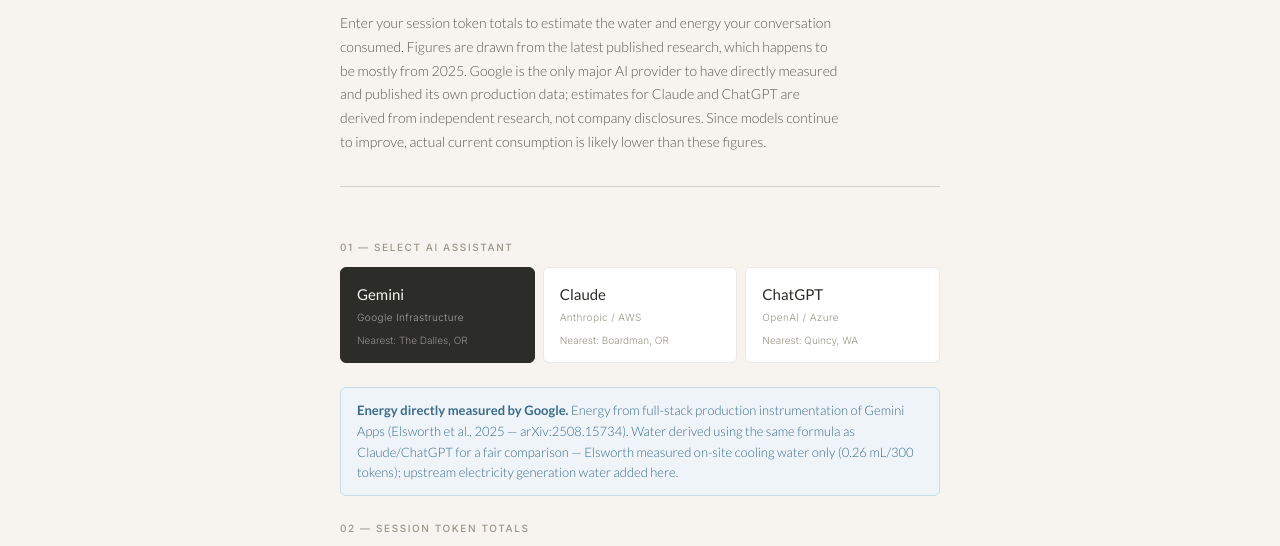
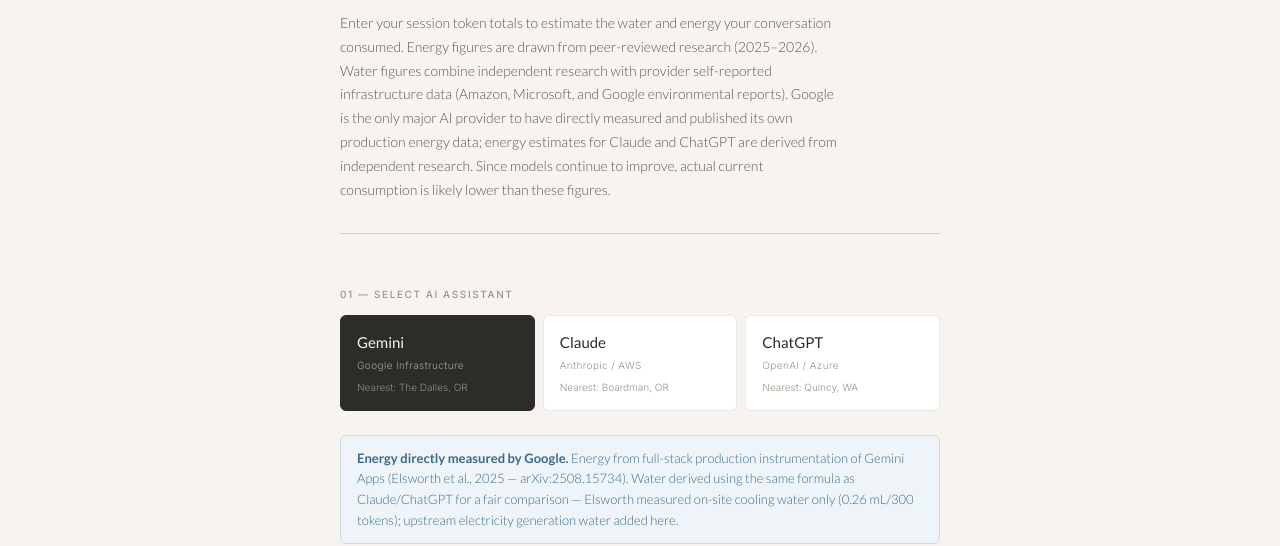
Before and after one commit to lkaneda/ai-consumption-calc, a plain HTML site: page index.html in a window 1280 px wide. Shown: the part 190-736 px from the top of the page. Drawn offline with Linux system fonts and the light colour scheme.

Commit message:
Update intro text.

```diff
--- a/index.html
+++ b/index.html
@@ -220,7 +220,7 @@
   <header class="header">
     <p class="eyebrow">Kaneda Consulting · AI Resource Calculator</p>
     <h1>How <em>thirsty</em> is<br>your AI session?</h1>
-    <p class="header-sub">Enter your session token totals to estimate the water and energy your conversation consumed. Figures are drawn from the latest published research, which happens to be mostly from 2025. Google is the only major AI provider to have directly measured and published its own production data; estimates for Claude and ChatGPT are derived from independent research, not company disclosures. Since models continue to improve, actual current consumption is likely lower than these figures.</p>
+    <p class="header-sub">Enter your session token totals to estimate the water and energy your conversation consumed. Energy figures are drawn from peer-reviewed research (2025–2026). Water figures combine independent research with provider self-reported infrastructure data (Amazon, Microsoft, and Google environmental reports). Google is the only major AI provider to have directly measured and published its own production energy data; energy estimates for Claude and ChatGPT are derived from independent research. Since models continue to improve, actual current consumption is likely lower than these figures.</p>
   </header>
 
   <span class="sec">01 — Select AI assistant</span>
```
